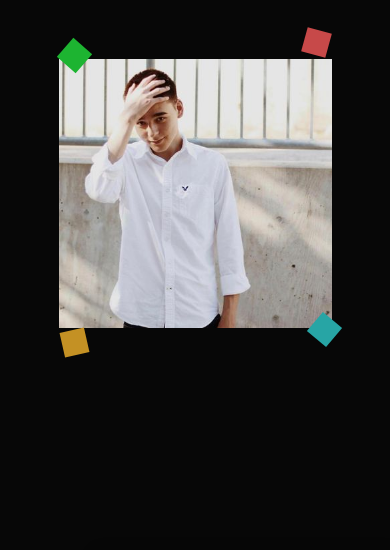
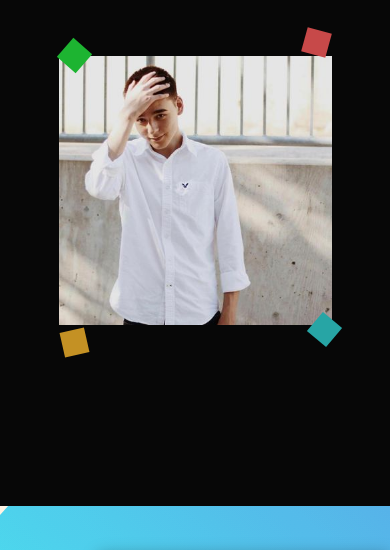
Before and after one commit to Brian4755/BMcCunePortfolio, a website with bundled scripts: page index.html in a window 390 px wide. Shown: the part 294-844 px from the top of the page. Built offline with nearby package versions, Linux system fonts and the light colour scheme.

Commit message:
mobile positioning

```diff
--- a/css/style.css
+++ b/css/style.css
@@ -963,7 +963,9 @@ div.card {
 
 @media screen and (max-width: 500px) {
   .topBackground {
-    height: 900px;
+    height: 800px;
+    background-size: 70%;
+    background-position: 50% 66%;
   }
   .introTitle {
     color: white;
@@ -1005,10 +1007,6 @@ div.card {
   .square4 {
     /* top: 47%; */
     top: 318px;
-  }
-  .topBackground {
-    background-size: 70%;
-    background-position: 50% 56%;
   }
   .square3 {
     /* top: 83%; */
```
